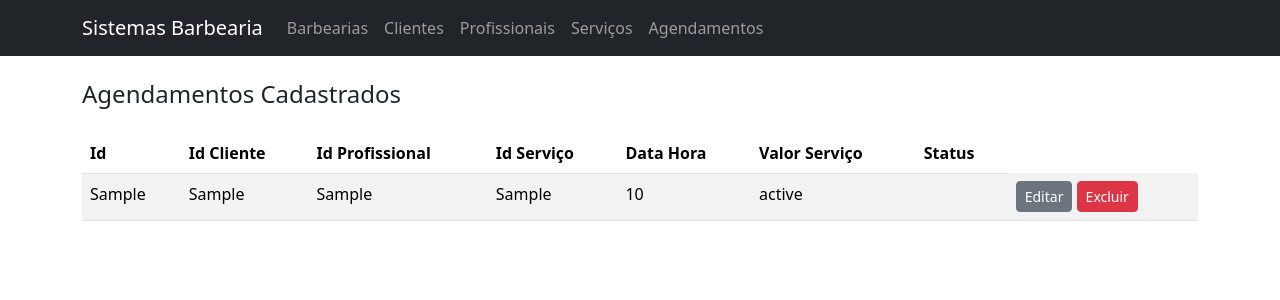
After one commit to mirandati7/python_barber, a Flask app: page /agendamentos/listar in a window 1280 px wide. The commit adds this page. Shown: the top 300 px of the page. Run offline with Flask 3, Linux system fonts and the light colour scheme; a database or web service that is not in the repository returns one stand-in record (values such as "Sample title"); some libraries are stand-ins or nearby versions.

Commit message:
Agendamento

```diff
--- a/app.py
+++ b/app.py
@@ -6,6 +6,7 @@ from bd.cliente_bd import inserir_cliente_bd, listar_clientes_bd
 from bd.profissionais_bd import inserir_profissionais_bd, listar_profissionais_bd
 from bd.servico_bd import inserir_servicos_bd, listar_servicos_bd
 from bd.login_bd import login_profissional_bd, login_cliente_bd
+from bd.agendamento_bd import listar_agendamentos_db, inserir_agendamento_bd
 
 app = Flask(__name__)
 
@@ -44,6 +45,32 @@ def barbearia_listar():
     conexao = conecta_db()
     barbearias = listar_barbearia_bd(conexao)
     return render_template("barbearia_listar.html",barbearias=barbearias)
+
+
+@app.route("/agendamentos/listar", methods=['GET','POST'])
+def agendamento_listar():
+    conexao = conecta_db()
+    agendamentos = listar_agendamentos_db(conexao)
+    return render_template("agendamento_listar.html",agendamentos=agendamentos)
+
+
+
+@app.route("/agendamentos/novo", methods=['GET','POST'])
+def salvar_agendamento():
+    if request.method == 'POST':
+        id_cliente = request.form.get('id_cliente')
+        id_profissional = request.form.get('id_profissional')
+        id_servico = request.form.get('id_servico')
+        data_hora = request.form.get('data_hora')
+        valor_servico = request.form.get('valor_servico')
+        status = request.form.get('status')
+        print("Teste de Cadastro de Agendamentos ")
+
+        conexao = conecta_db()
+        inserir_agendamento_bd(conexao,id_cliente,id_profissional, id_servico,data_hora,valor_servico,status)
+
+        return f"<h2> Agendamento Salvo com Sucesso:  </h2>"
+    return render_template("agendamento_form.html")
 
 
 @app.route("/clientes/listar", methods=['GET','POST'])
@@ -142,8 +169,6 @@ def login():
     return render_template("login.html")
 
 
-
-
 @app.route('/login', methods=['GET','POST'])
 def login_cliente():
     if request.method == 'POST':
--- /dev/null
+++ b/bd/agendamento_bd.py
@@ -0,0 +1,22 @@
+from bd.conexao import conecta_db
+
+
+def inserir_agendamento_bd(conexao, id_cliente,id_profissional,id_servico,data_hora, valor_servico, status):
+    cursor = conexao.cursor()
+
+    sql_insert = """insert into agendamento
+                        (id_cliente, id_profissional, id_servico, data_hora,valor_servico,status)
+                        values (%s, %s, %s, %s, %s, %s)"""
+    dados   = (id_cliente,id_profissional,id_servico,data_hora, valor_servico, status)
+    cursor.execute(sql_insert, dados)
+    conexao.commit()
+
+
+def listar_agendamentos_db(conexao):
+    cursor = conexao.cursor()
+    sql_select = """ select
+                        id_cliente, id_profissional, id_servico, data_hora,valor_servico,status
+                    from agendamento """
+    cursor.execute(sql_select)
+    registros = cursor.fetchall()
+    return registros
--- /dev/null
+++ b/templates/agendamento_listar.html
@@ -0,0 +1,45 @@
+{% extends 'base.html' %}
+{% block title %}Agendamentos{% endblock %}
+{% block content %}
+
+<div class="d-flex justify-content-between mb-3">
+  <h1 class="h4">Agendamentos Cadastrados</h1>
+</div>
+
+    {% if agendamentos %}
+        <table class="table table-striped">
+            <thead>
+                <tr>
+                    <th> Id</th>
+                    <th> Id Cliente</th>
+                    <th> Id Profissional</th>
+                    <th> Id Serviço</th>
+                    <th> Data Hora </th>
+                    <th> Valor Serviço</th>
+                    <th> Status</th>
+                </tr>
+            </thead>
+            <tbody>
+                {% for item in agendamentos %}
+                    <tr>
+                        <td> {{item[0]}}  </td>
+                        <td> {{item[1]}} </td>
+                        <td> {{item[2]}} </td>
+                        <td> {{item[3]}} </td>
+                        <td> {{item[4]}} </td>
+                        <td> {{item[5]}} </td>
+                        <td> {{item[6]}} </td>
+                        <td>
+                            <a href="" class="btn btn-sm btn-secondary">Editar</a>
+		                    <button class="btn btn-sm btn-danger" onclick="return confirm('Excluir?')">Excluir</button>
+                        </td>
+                    </tr>
+                {% endfor %}
+            </tbody>
+
+        </table>
+    {% else %}
+        <p> Nenhum agendamento encontrado</p>
+    {% endif %}
+
+{% endblock %}
--- a/templates/base.html
+++ b/templates/base.html
@@ -17,6 +17,7 @@
             <li class="nav-item"><a class="nav-link" href="{{ url_for('cliente_listar') }}"> Clientes </a></li>
             <li class="nav-item"><a class="nav-link" href="{{ url_for('profissional_listar') }}"> Profissionais </a></li>
             <li class="nav-item"><a class="nav-link" href="{{ url_for('servico_listar') }}"> Serviços </a></li>
+            <li class="nav-item"><a class="nav-link" href="{{ url_for('agendamento_listar') }}"> Agendamentos </a></li>
           </ul>
         </div>
       </div>
--- a/templates/base_cliente.html
+++ b/templates/base_cliente.html
@@ -12,6 +12,7 @@
         <a class="navbar-brand" href="{{ url_for('area_cliente') }}">Sistemas Barbearia</a>
         <div class="collapse navbar-collapse">
           <ul class="navbar-nav me-auto">
+            <li class="nav-item"><a class="nav-link" href="{{ url_for('salvar_agendamento') }}"> Novo Agendamento </a></li>
           </ul>
         </div>
       </div>
```
Also changed, not shown: templates/agendamento_form.html (added, +40 -0 lines).
